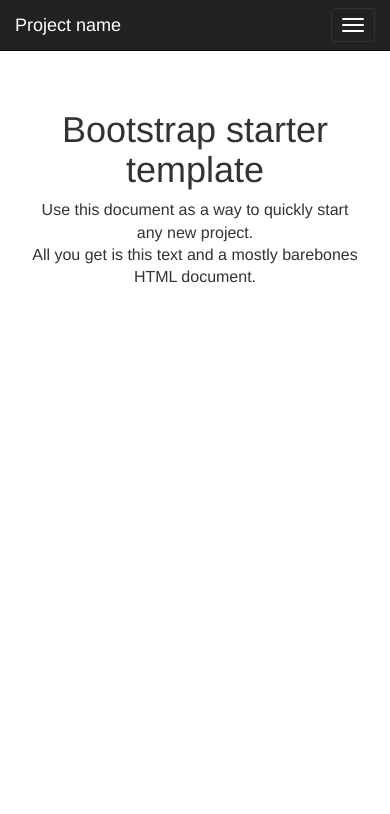
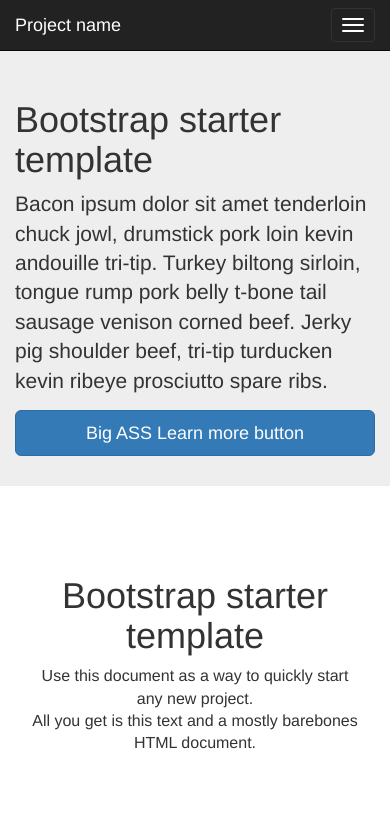
Before and after one commit to nelsonkimaiga/Make-It-Pretty, a Django app: template templates/index.html in a window 390 px wide. Shown: the top 814 px of the page. Run offline with Django 3.2, Linux system fonts and the light colour scheme; the template is opened without the code that fills it, so the values that code supplies are empty; some libraries are stand-ins or nearby versions.

Commit message:
Responsive scripts added to Bootstrap index.html

```diff
--- a/templates/index.html
+++ b/templates/index.html
@@ -26,7 +26,15 @@
       <script src="https://oss.maxcdn.com/html5shiv/3.7.2/html5shiv.min.js"></script>
       <script src="https://oss.maxcdn.com/respond/1.4.2/respond.min.js"></script>
     <![endif]-->
+<style>
+  body {padding-top: 50px;}
+</style>
+
+
   </head>
+
+<script src="js/jquery.js"></script>
+<script src="js/bootstrap.min.js"></script>
 
   <body>
 
@@ -51,6 +59,14 @@
       </div>
     </nav>
 
+ <div class="jumbotron">
+    <div class="container">
+      <h1>Bootstrap starter template</h1>
+      <p class="lead">Bacon ipsum dolor sit amet tenderloin chuck jowl, drumstick pork loin kevin andouille tri-tip. Turkey biltong sirloin, tongue rump pork belly t-bone tail sausage venison corned beef. Jerky pig shoulder beef, tri-tip turducken kevin ribeye prosciutto spare ribs.</p>
+      <a class="btn btn-primary btn-lg btn-block">Big ASS Learn more button</a>
+    </div>
+  </div>
+
     <div class="container">
 
       <div class="starter-template">
```
